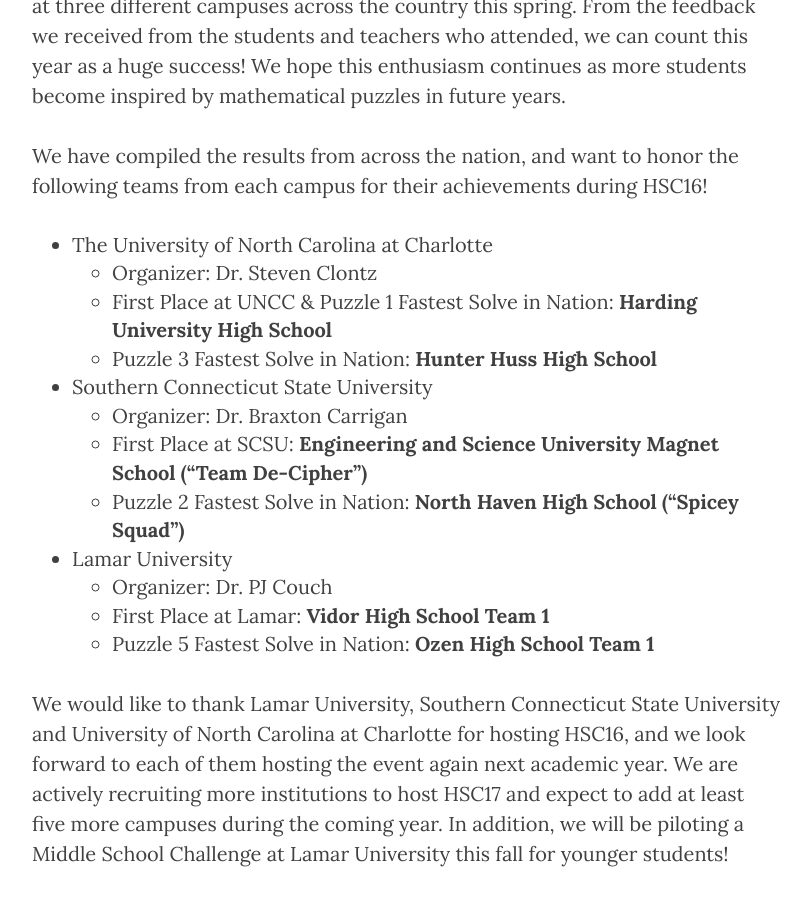
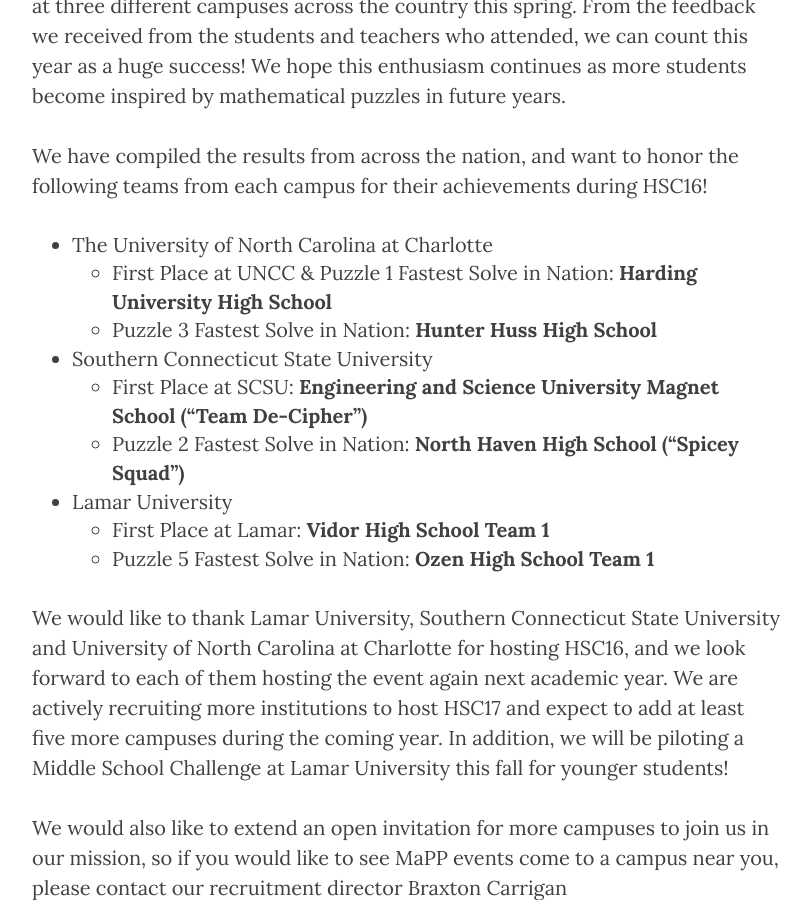
Before and after one commit to MaPPmath/mappmath.github.io, a Jekyll site: the page built from _posts/2016-05-27-hsc16-wrapup.md, in a window 1280 px wide and 900 px high, scrolled down 775 px. Shown: the whole window, without its empty margins (233-1044 px from the left). Built offline with Jekyll 4.4.1, drawn with Linux system fonts in a browser that asks for light colours; nearby versions of some CDN libraries.

Commit message:
don't need organizers on that post

```diff
--- a/_posts/2016-05-27-hsc16-wrapup.md
+++ b/_posts/2016-05-27-hsc16-wrapup.md
@@ -14,19 +14,16 @@
 We have compiled the results from across the nation, and want to honor the following teams from each campus for their achievements during HSC16!
 
 * The University of North Carolina at Charlotte
-    * Organizer: Dr. Steven Clontz
     * First Place at UNCC & Puzzle 1 Fastest Solve in Nation:
       **Harding University High School**
     * Puzzle 3 Fastest Solve in Nation:
       **Hunter Huss High School**
 * Southern Connecticut State University
-    * Organizer: Dr. Braxton Carrigan
     * First Place at SCSU:
       **Engineering and Science University Magnet School ("Team De-Cipher")**
     * Puzzle 2 Fastest Solve in Nation:
       **North Haven High School ("Spicey Squad")**
 * Lamar University
-    * Organizer: Dr. PJ Couch
     * First Place at Lamar:
       **Vidor High School Team 1**
     * Puzzle 5 Fastest Solve in Nation:
```
